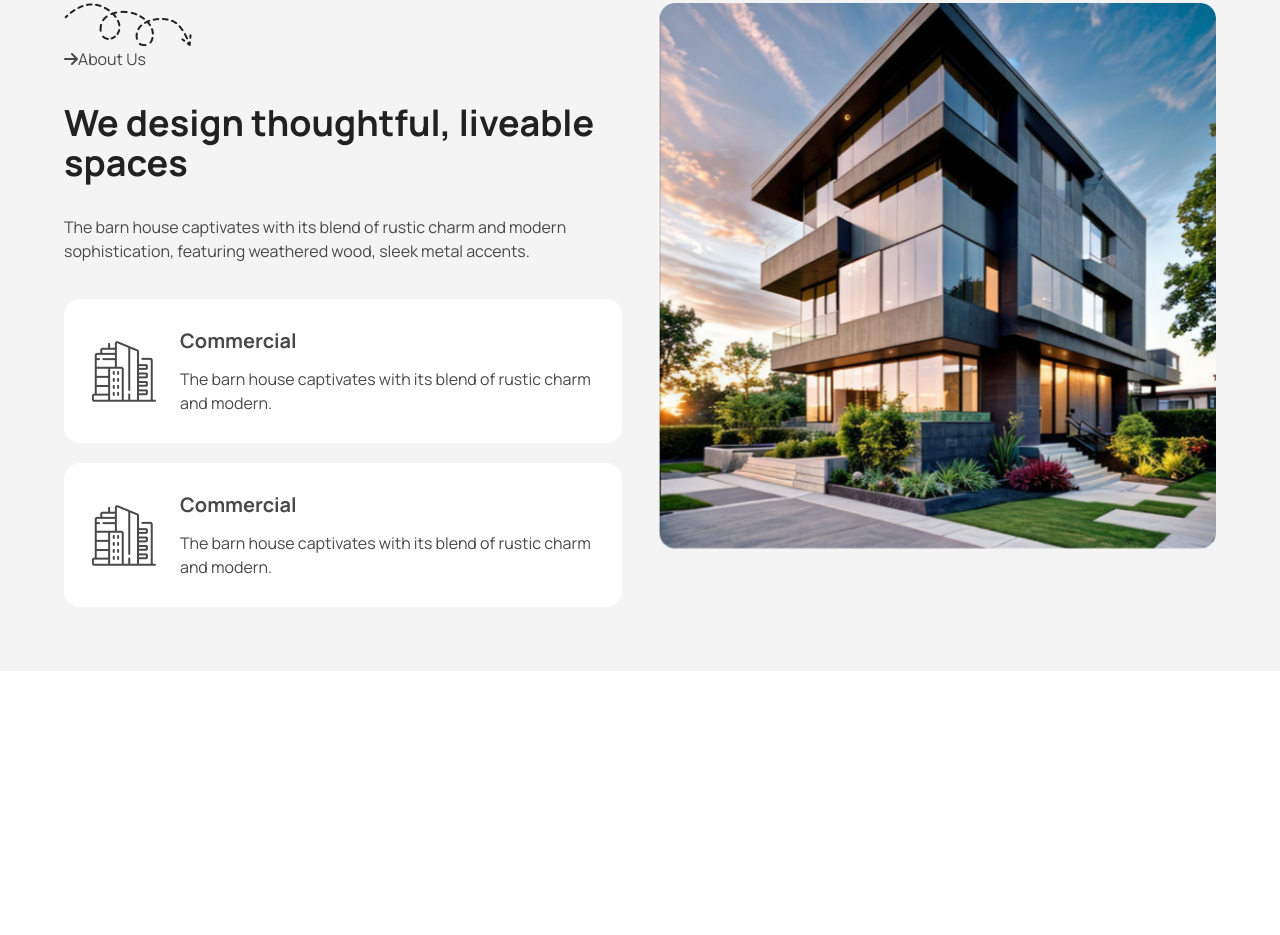
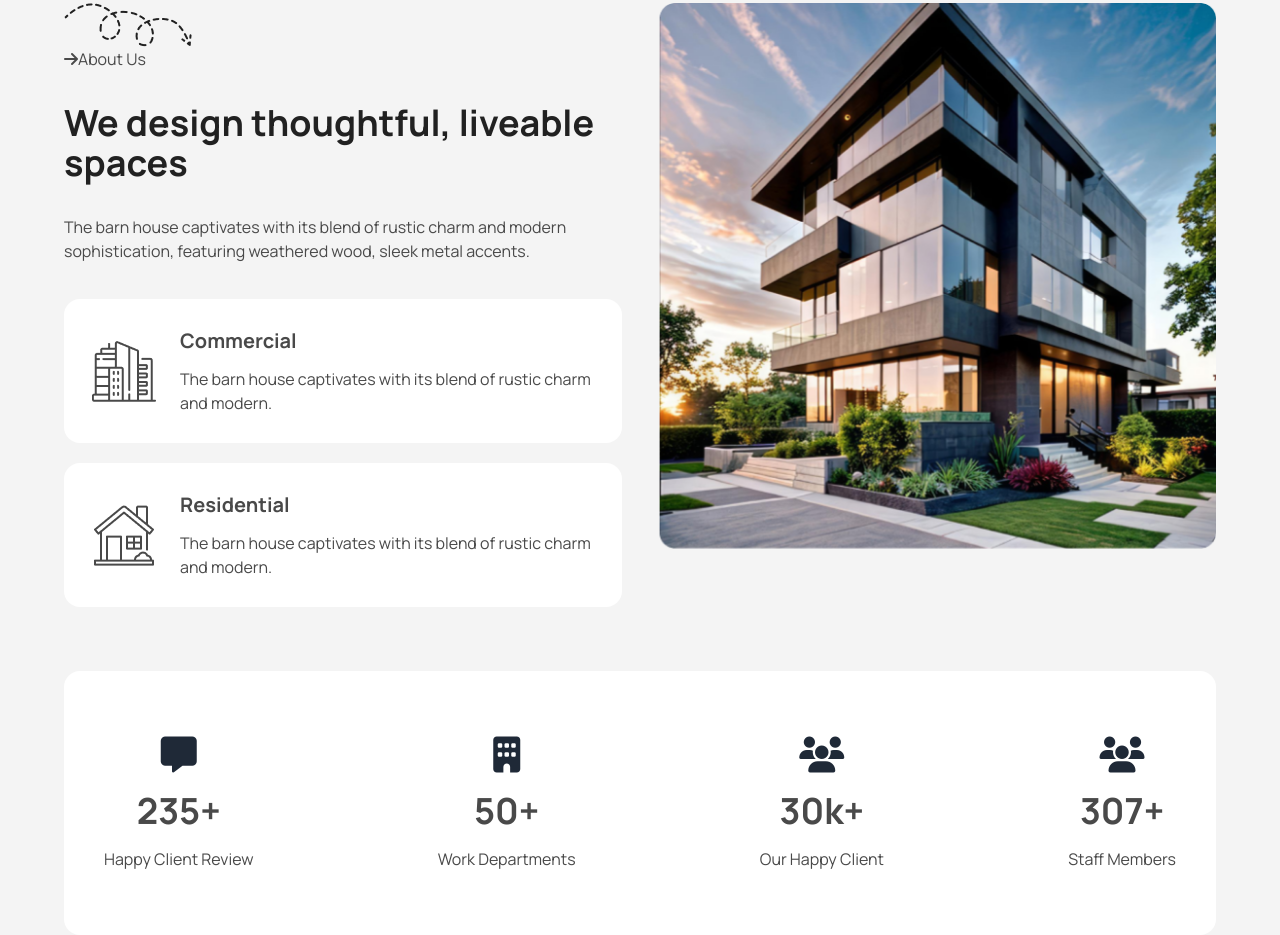
Before and after one commit to bishalsaha-official/Rinterio-Website, a plain HTML site: page index.html in a window 1280 px wide. Shown: the part 790-1725 px from the top of the page. Before the commit the page ends 1461 px from the top, so only its background shows below. Drawn offline with nearby package versions, Linux system fonts and the light colour scheme.

Commit message:
Count Section Styles

```diff
--- a/index.html
+++ b/index.html
@@ -106,9 +106,9 @@
                     </div>
                 </div>
                 <div class="flex items-center gap-6 py-7 px-7 bg-white rounded-2xl">
-                    <img src="images/commercial.png" alt="">
+                    <img src="images/residential.png" alt="">
                     <div>
-                        <h3 class="text-title_secondary font-bold text-xl mb-3">Commercial</h3>
+                        <h3 class="text-title_secondary font-bold text-xl mb-3">Residential</h3>
                         <p class="text-description">The barn house captivates with its blend of rustic charm and modern.</p>
                     </div>
                 </div>
@@ -116,6 +116,30 @@
             <!-- About Us Img Content -->
             <div>
                 <img class="w-full object-cover" src="images/Rectangle.png" alt="">
+            </div>
+        </section>
+
+        <!-- Count Section -->
+        <section class="max-w-6xl mx-auto py-16 px-10 bg-white flex justify-between rounded-2xl">
+            <div class="text-center">
+                <i class="fa-solid fa-message text-4xl"></i>
+                <h3 class="text-title_secondary text-4xl font-bold my-4">235+</h3>
+                <p class="text-description">Happy Client Review</p>
+            </div>
+            <div class="text-center">
+                <i class="fa-solid fa-building text-4xl"></i>
+                <h3 class="text-title_secondary text-4xl font-bold my-4">50+</h3>
+                <p class="text-description">Work Departments</p>
+            </div>
+            <div class="text-center">
+                <i class="fa-solid fa-users text-4xl"></i>
+                <h3 class="text-title_secondary text-4xl font-bold my-4">30k+</h3>
+                <p class="text-description">Our Happy Client</p>
+            </div>
+            <div class="text-center">
+                <i class="fa-solid fa-users text-4xl"></i>
+                <h3 class="text-title_secondary text-4xl font-bold my-4">307+</h3>
+                <p class="text-description">Staff Members</p>
             </div>
         </section>
     </main>
```
